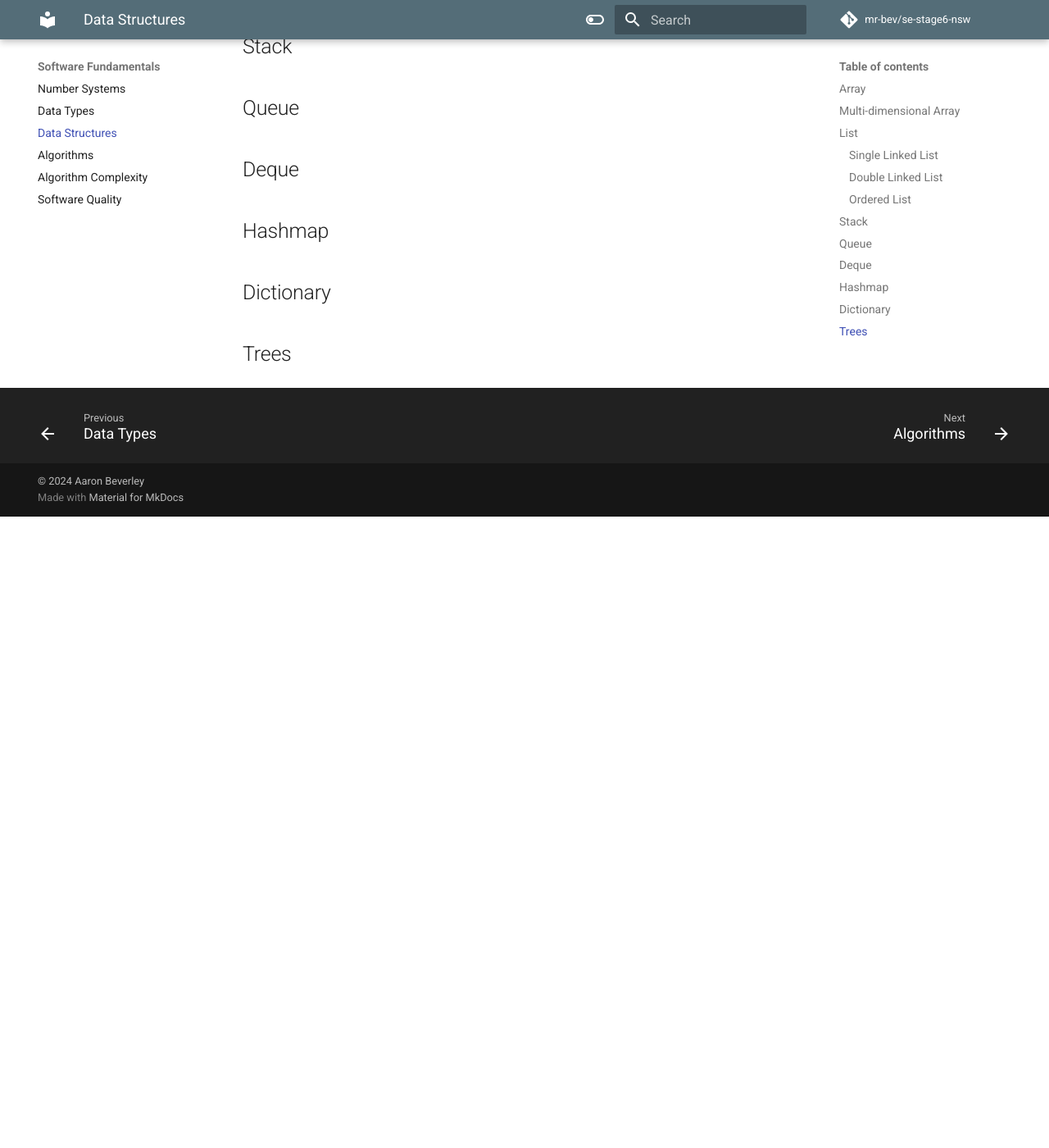
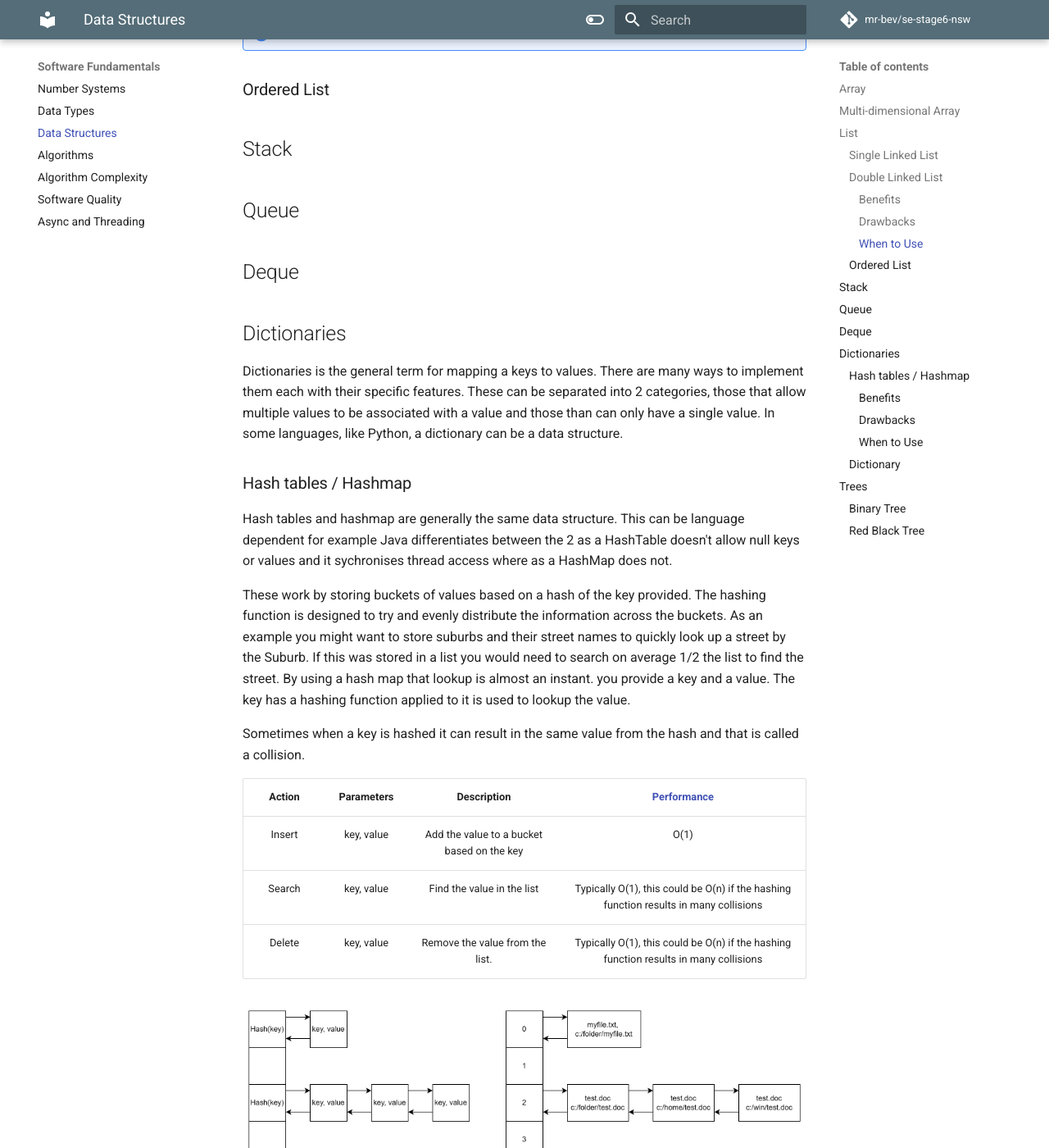
Before and after one commit to mr-bev/software-engineering-stage6-nsw, an MkDocs documentation site: the page built from docs/fundamentals/data_structures.md, in a window 1280 px wide and 1400 px high, scrolled down 1866 px. Shown: the whole window at 82% size. Built offline with MkDocs 1.6.1 and Material for MkDocs 9.7.7, drawn with Linux system fonts in a browser that asks for light colours; comment, search, counter and statistics services are not loaded; old or Windows-style settings are respelled for this version of MkDocs; before the commit the page ends 2496 px from its top, so only the background shows below that; some of the changed text lies outside the part shown.

Commit message:
document hashmap

```diff
--- a/docs/fundamentals/data_structures.md
+++ b/docs/fundamentals/data_structures.md
@@ -29,6 +29,12 @@ Not commonly used, it is called a single linked list as it links in a single dir
 ### Double Linked List
 
 Double linked as it has references in both directions to traverse a list. This does use more memory that a single linked list but does improve significantly it usage. With this stucture in place it can also be used as the basis for a stack, queue and deque (pronouced deck).
+
+#### Benefits
+
+#### Drawbacks
+
+#### When to Use
 
 ![Double Linked List](./images/double-linked-list.png)
 
@@ -73,7 +79,7 @@ Double linked as it has references in both directions to traverse a list. This d
                     return False
 
                 node = self.head
-                while data != node.item:
+                while node is not None and data != node.item:
                     node = node.next
 
                 if node == None:
@@ -129,8 +135,46 @@ Double linked as it has references in both directions to traverse a list. This d
 
 ## Deque
 
-## Hashmap
+## Dictionaries
+Dictionaries is the general term for mapping a keys to values. There are many ways to implement them each with their specific features. These can be separated into 2 categories, those that allow multiple values to be associated with a value and those than can only have a single value. In some languages, like Python, a dictionary can be a data structure.
 
-## Dictionary
+### Hash tables / Hashmap
+Hash tables and hashmap are generally the same data structure. This can be language dependent for example Java differentiates between the 2 as a HashTable doesn't allow null keys or values and it sychronises thread access where as a HashMap does not.
+
+These work by storing buckets of values based on a hash of the key provided. The hashing function is designed to try and evenly distribute the information across the buckets. As an example you might want to store suburbs and their street names to quickly look up a street by the Suburb. If this was stored in a list you would need to search on average 1/2 the list to find the street. By using a hash map that lookup is almost an instant. you provide a key and a value. The key has a hashing function applied to it is used to lookup the value.
+
+Sometimes when a key is hashed it can result in the same value from the hash and that is called a collision.
+
+
+| Action | Parameters | Description | [Performance](./big_o.md) |
+| :----: | :--------: | :---------: | :---------: |
+| Insert |  key, value  | Add the value to a bucket based on the key | O(1) |
+| Search |  key, value  | Find the value in the list | Typically O(1), this could be O(n) if the hashing function results in many collisions |
+| Delete |  key, value  | Remove the value from the list. | Typically O(1), this could be O(n) if the hashing function results in many collisions |
+
+![Hashmap](./images/hashmap.png)
+
+#### Benefits
+- Efficient in finding information in constant time
+- Multiple values can be associated with the same key
+
+#### Drawbacks
+- Consume more memory in their implementation than a list or array
+- Can be slower than a list when the data stored is small. Less than 8 values.
+- Not effective for storing ordered information
+- Not effective when you want to iterate over all of the items
+- If the hashing function is not good, many collisions can occur with many values in the same bucket
+
+#### When to Use
+- To see if a collection of information contains the key and value.
+- Frequency of items, like counting words in a document or number of times letters appear in a word.
+- File systems use these to quickly find files
+- Caching data in a server for fast information access for a website
+
+### Dictionary
 
 ## Trees
+
+### Binary Tree
+
+### Red Black Tree
--- a/mkdocs.yml
+++ b/mkdocs.yml
@@ -75,6 +75,8 @@ nav:
   - Principles of SE:
     - Overview: principles/index.md
     - SDLC: principles/sdlc.md
+    - Design: principles/design.md
+    - Test: principles/test.md
     - Agile: principles/agile.md
     - Waterfall: principles/waterfall.md
     - Other Development Lifecycles: principles/other_sdlc.md
@@ -86,6 +88,7 @@ nav:
     - Algorithms: fundamentals/algorithms.md
     - Algorithm Complexity: fundamentals/big_o.md
     - Software Quality: fundamentals/software_quality.md
+    - Async and Threading: fundamentals\asynch_and_threading.md
   - Object Oriented:
     - Overview: object_oriented_software/index.md
     - Key Concepts: object_oriented_software/key_concepts.md
```
Also changed, not shown: docs/fundamentals/algorithms.md (+1 -0 lines), docs/fundamentals/asynch_and_threading.md (added, +48 -0 lines), docs/fundamentals/images/hashmap.png (added), docs/principles/design.md (added), docs/principles/test.md (added).
